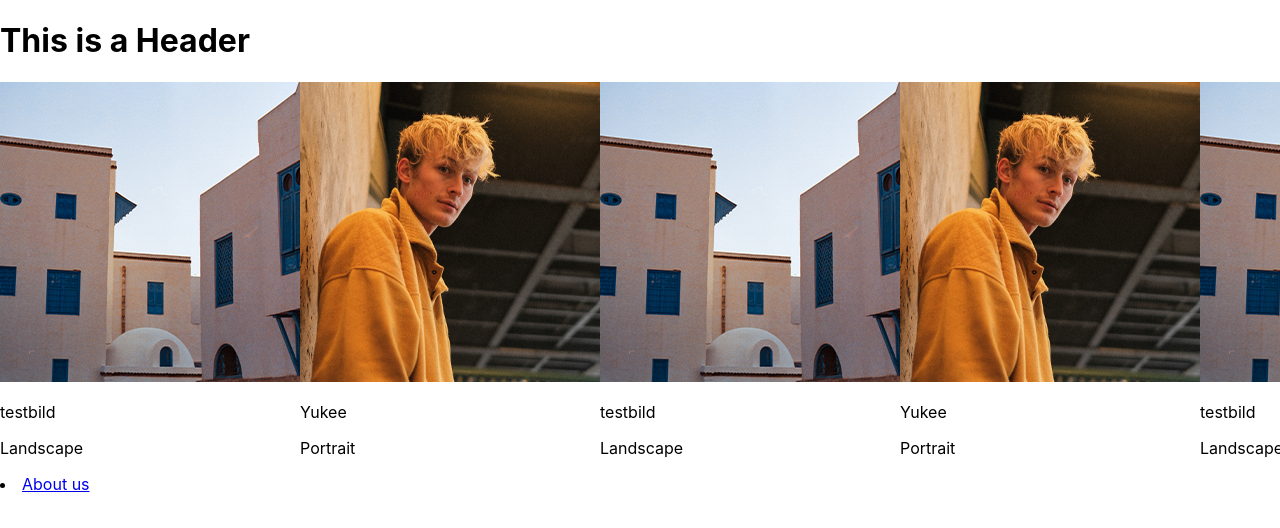
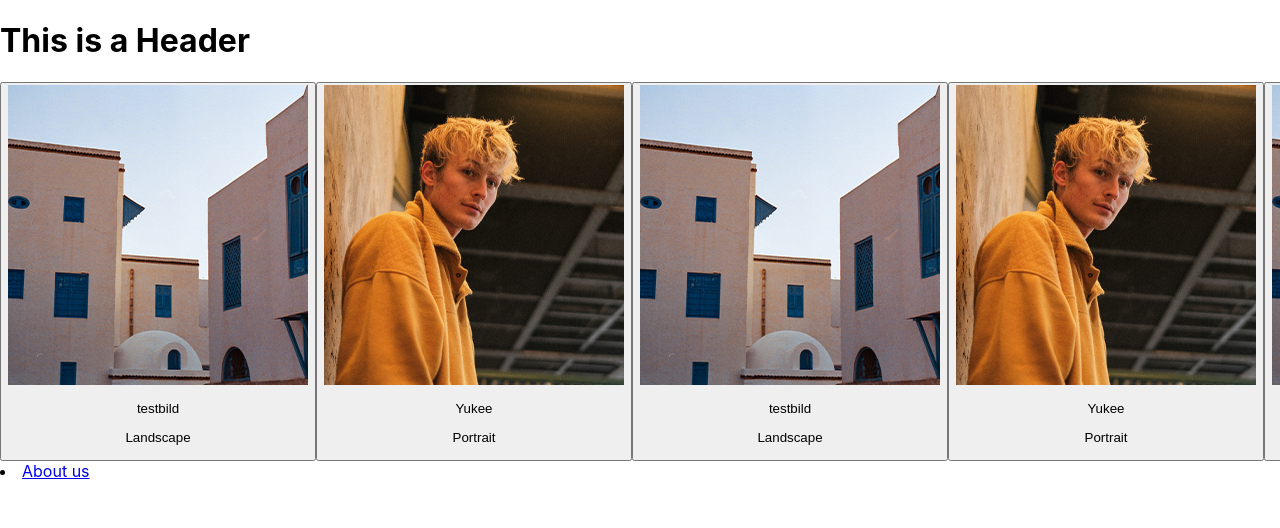
Before and after one commit to JulianDiener/webtech, a React (Create React App) app: page / in a window 1280 px wide. Shown: the top 528 px of the page. Built offline with nearby package versions, Linux system fonts and the light colour scheme.

Commit message:
CHG: turned pictureItems into a button

```diff
--- a/src/components/pictureItem.js
+++ b/src/components/pictureItem.js
@@ -3,9 +3,11 @@ import React from 'react';
 
 function PictureItem(props) {
     return <div style={{ display: "inline-block"}}>
+        <button>
         <img src={props.src} alt="Test"/>
         <p>{props.name}</p>
-        <p>{props.type}</p></div>;
+        <p>{props.type}</p>
+        </button></div>;
 }
 
 export default PictureItem;
```
